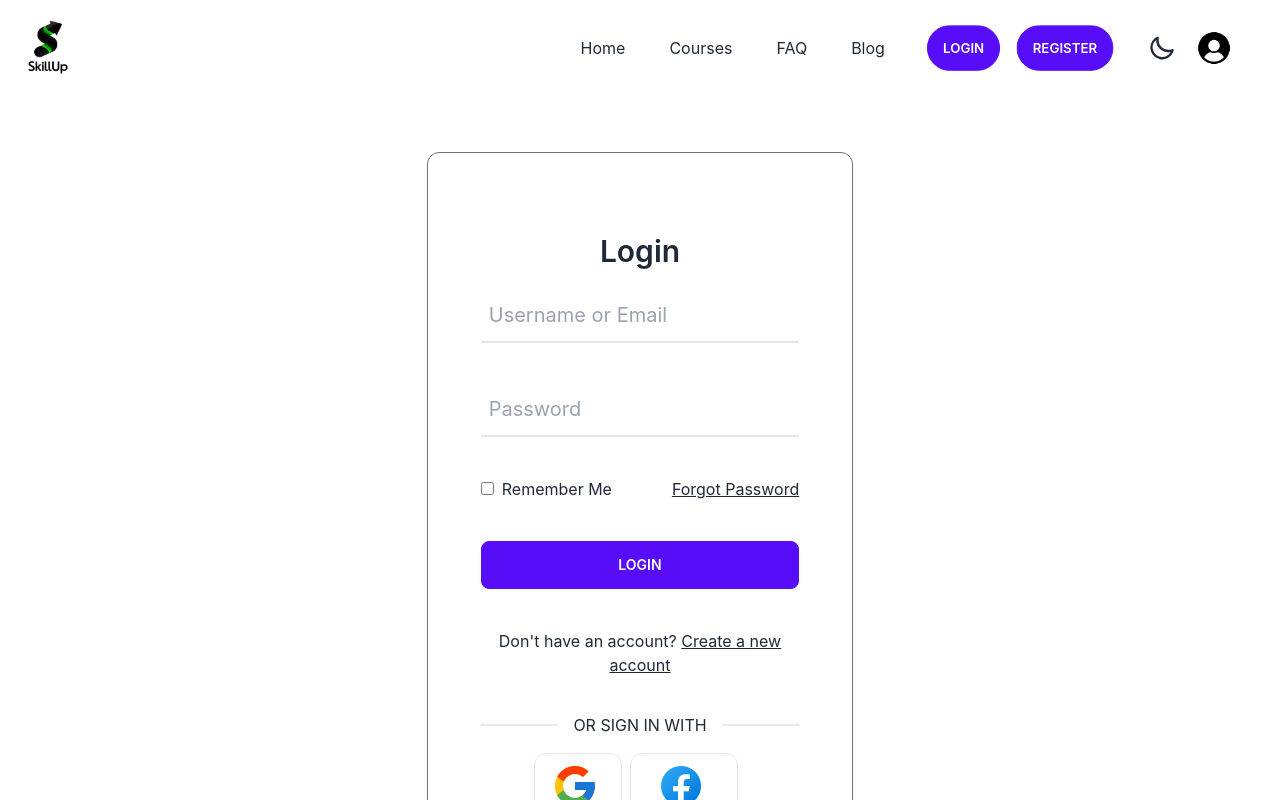
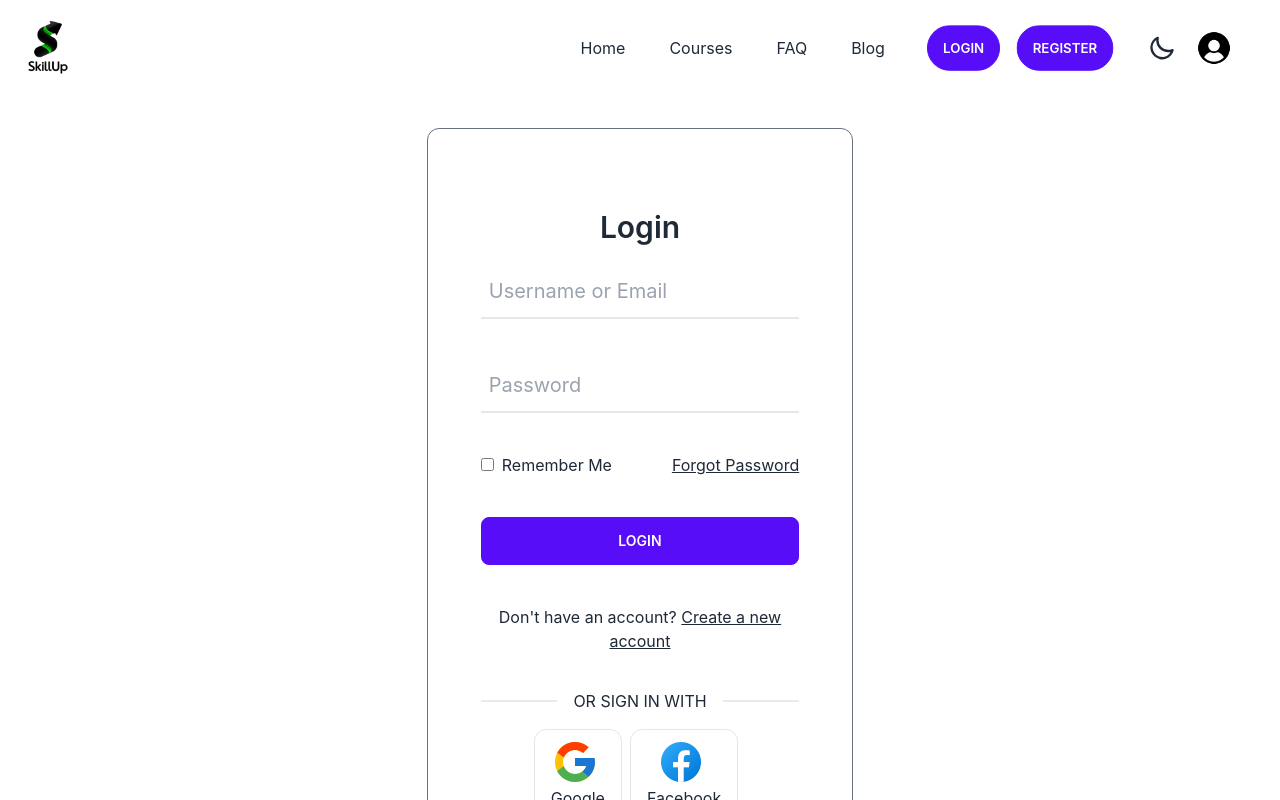
Before and after one commit to Mezan2002/skill_up_client_by_mezan, a React (Create React App) app: page /login in a window 1280 px wide. Shown: the top 800 px of the page. Built offline with nearby package versions, Linux system fonts and the light colour scheme; no server answers; the HTML template or start-up script is replaced by a standard one.

Commit message:
Require field added and reset password functionality added

```diff
--- a/package.json
+++ b/package.json
@@ -12,6 +12,7 @@
     "jspdf": "^2.5.1",
     "react": "^18.2.0",
     "react-dom": "^18.2.0",
+    "react-hot-toast": "^2.4.0",
     "react-icons": "^4.6.0",
     "react-router-dom": "^6.4.2",
     "react-scripts": "5.0.1",
--- a/src/App.js
+++ b/src/App.js
@@ -1,3 +1,4 @@
+import { Toaster } from "react-hot-toast";
 import { RouterProvider } from "react-router-dom";
 import "./App.css";
 import { routes } from "./routes/routes/routes";
@@ -6,6 +7,7 @@ function App() {
   return (
     <div className="App">
       <RouterProvider router={routes}></RouterProvider>
+      <Toaster></Toaster>
     </div>
   );
 }
--- a/src/components/Login/Login.js
+++ b/src/components/Login/Login.js
@@ -3,15 +3,19 @@ import { Link, useLocation, useNavigate } from "react-router-dom";
 import GoogleIcon from "../../assets/images/icons/icons8-google-48.png";
 import FacebookIcon from "../../assets/images/icons/icons8-facebook-48.png";
 import { AuthContext } from "../../contexts/AuthProvider";
+import toast from "react-hot-toast";
 
 const Login = () => {
-  const { googleSignIn, facebookSignIn, logInUser } = useContext(AuthContext);
+  const { googleSignIn, facebookSignIn, logInUser, resetPassword } =
+    useContext(AuthContext);
   const navigate = useNavigate();
   const location = useLocation();
   const from = location.state?.from?.pathname || "/";
   const [error, setError] = useState("");
+  const [userEmail, setUserEmail] = useState("");
   const handleSubmit = (event) => {
     event.preventDefault();
+    event.stopPropagation();
     const form = event.target;
     const email = form.email.value;
     const password = form.password.value;
@@ -22,6 +26,25 @@ const Login = () => {
         console.log(user);
         navigate(from, { replace: true });
         form.reset();
+      })
+      .catch((error) => setError(error.message));
+  };
+
+  const emailOnBlue = (event) => {
+    const email = event.target.value;
+    setUserEmail(email);
+  };
+  const handleResetPassword = () => {
+    if (!userEmail) {
+      toast.error("please provide an email to reset your password");
+      return;
+    }
+    resetPassword(userEmail)
+      .then(() => {
+        setError("");
+        toast.success(
+          "please check your email or your spam message on email to reset your password"
+        );
       })
       .catch((error) => setError(error.message));
   };
@@ -45,7 +68,7 @@ const Login = () => {
       .catch((error) => setError(error.message));
   };
   return (
-    <div className="min-h-screen mt-14">
+    <div className="min-h-screen mt-8">
       <div className="border border-gray-500 w-11/12 lg:w-4/12 mx-auto rounded-xl py-20">
         <h2 className="text-3xl font-semibold mb-5">Login</h2>
         <p className="text-red-500 mb-5">{error.slice(10, 300)}</p>
@@ -55,7 +78,9 @@ const Login = () => {
               className="border-b-2 w-full py-3 pl-2 focus:outline-none text-xl"
               type="email"
               name="email"
+              onBlur={emailOnBlue}
               placeholder="Username or Email"
+              required
             />
           </div>
           <div className="inputGroup ">
@@ -74,9 +99,9 @@ const Login = () => {
               </label>
             </div>
             <div>
-              <Link to="" className="underline">
+              <button onClick={handleResetPassword} className="underline">
                 Forgot Password
-              </Link>
+              </button>
             </div>
           </div>
           <button className="btn btn-primary w-full mt-10 ">Login</button>
--- a/src/components/Register/Register.js
+++ b/src/components/Register/Register.js
@@ -13,6 +13,7 @@ const Register = () => {
   const [error, setError] = useState("");
   const handleSubmit = (event) => {
     event.preventDefault();
+    setError("");
     const form = event.target;
     const fullName = form.fullName.value;
     const photoURL = form.photoURL.value;
@@ -73,6 +74,7 @@ const Register = () => {
                   type="text"
                   name="fullName"
                   placeholder="Full Name"
+                  required
                 />
               </div>
               <div className="inputGroup ">
@@ -81,6 +83,7 @@ const Register = () => {
                   type="text"
                   name="photoURL"
                   placeholder="Photo URL"
+                  required
                 />
               </div>
               <div className="inputGroup ">
@@ -89,6 +92,7 @@ const Register = () => {
                   type="email"
                   name="email"
                   placeholder="Username or Email"
+                  required
                 />
               </div>
               <div className="inputGroup ">
@@ -97,6 +101,7 @@ const Register = () => {
                   type="password"
                   name="password"
                   placeholder="Password"
+                  required
                 />
               </div>
               <div className="inputGroup ">
@@ -105,6 +110,7 @@ const Register = () => {
                   type="password"
                   name="confirmPassword"
                   placeholder="Confirm Password"
+                  required
                 />
               </div>
               <button className="btn btn-primary w-full mt-10 ">Sign Up</button>
--- a/src/contexts/AuthProvider.js
+++ b/src/contexts/AuthProvider.js
@@ -7,6 +7,7 @@ import {
   getAuth,
   GoogleAuthProvider,
   onAuthStateChanged,
+  sendPasswordResetEmail,
   signInWithEmailAndPassword,
   signInWithPopup,
   signOut,
@@ -51,6 +52,10 @@ const AuthProvider = ({ children }) => {
     return updateProfile(auth.currentUser, profileInfo);
   };
 
+  const resetPassword = (email) => {
+    return sendPasswordResetEmail(auth, email);
+  };
+
   const logOut = () => {
     setLoading(true);
     return signOut(auth);
@@ -76,6 +81,7 @@ const AuthProvider = ({ children }) => {
     registerUser,
     logInUser,
     setPhotoAndName,
+    resetPassword,
     logOut,
   };
 
```
Also changed, not shown: 2 other files (tests, documents, lock files or other folders).
